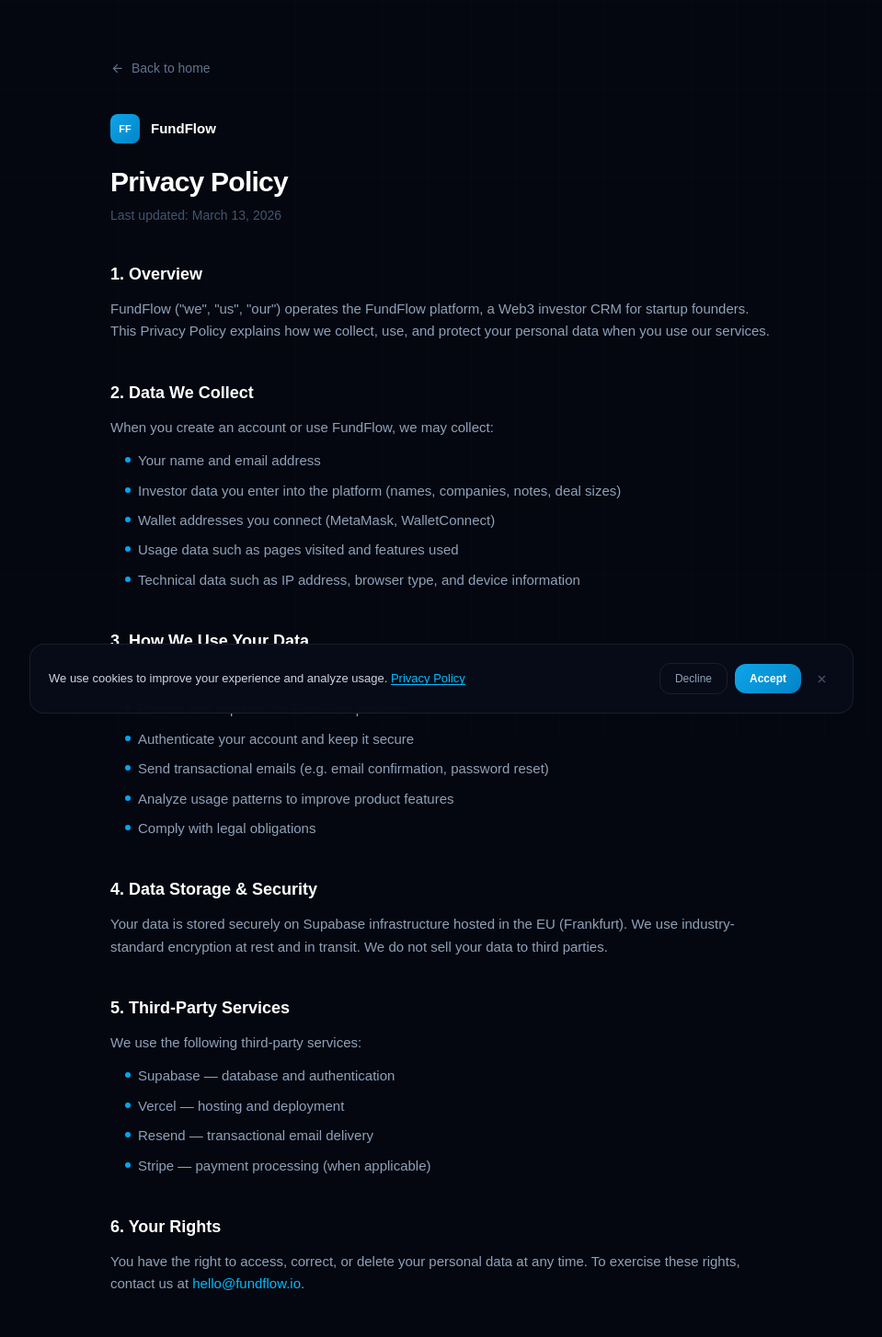
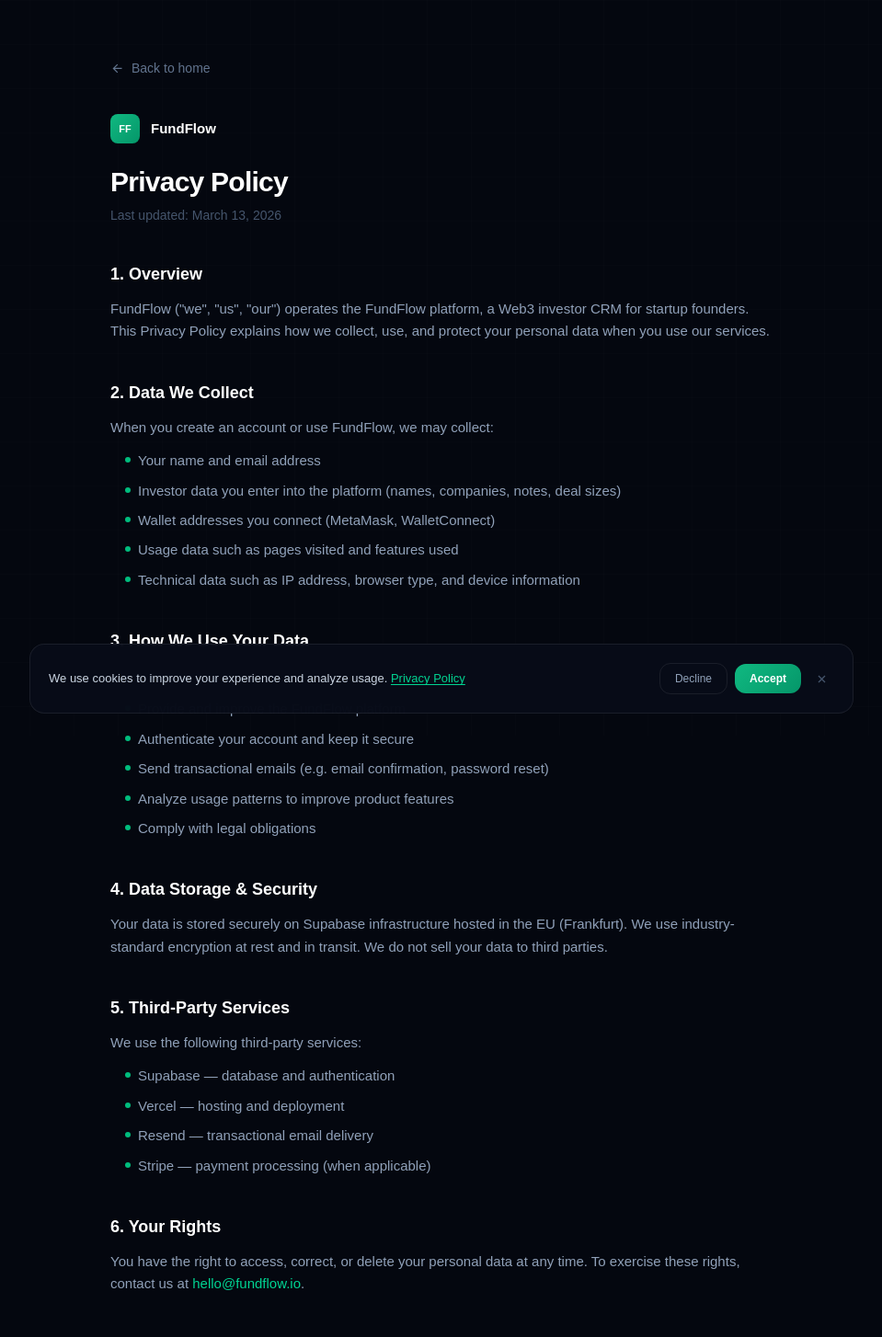
Before and after one commit to kurzmichael02-hue/fundflow, a Next.js app in the folder frontend/: page /privacy in a window 1280 px wide. Shown: the top 1454 px of the page at 92% size, without its empty margins (160-1119 px from the left). Built offline with nearby package versions, Linux system fonts and the light colour scheme.

Commit message:
feat: fix remaining sky blue instances

```diff
--- a/frontend/app/analytics/page.tsx
+++ b/frontend/app/analytics/page.tsx
@@ -90,7 +90,7 @@ export default function AnalyticsPage() {
   if (loading) return (
     <div className="min-h-screen bg-[#04070f] flex items-center justify-center">
       <div className="flex items-center gap-3 text-slate-500 text-sm">
-        <div className="w-4 h-4 rounded-full border-2 border-sky-500 border-t-transparent animate-spin" />
+        <div className="w-4 h-4 rounded-full border-2 border-emerald-500 border-t-transparent animate-spin" />
         Loading...
       </div>
     </div>
--- a/frontend/app/pipeline/page.tsx
+++ b/frontend/app/pipeline/page.tsx
@@ -42,7 +42,7 @@ export default function PipelinePage() {
   if (loading) return (
     <div className="min-h-screen bg-[#04070f] flex items-center justify-center">
       <div className="flex items-center gap-3 text-slate-500 text-sm">
-        <div className="w-4 h-4 rounded-full border-2 border-sky-500 border-t-transparent animate-spin" />
+        <div className="w-4 h-4 rounded-full border-2 border-emerald-500 border-t-transparent animate-spin" />
         Loading...
       </div>
     </div>
--- a/frontend/app/privacy/page.tsx
+++ b/frontend/app/privacy/page.tsx
@@ -15,7 +15,7 @@ export default function PrivacyPage() {
 
         <div className="flex items-center gap-3 mb-2">
           <div className="w-8 h-8 rounded-lg flex items-center justify-center text-[11px] font-black text-white"
-            style={{ background: "linear-gradient(135deg, #0ea5e9, #0284c7)" }}>FF</div>
+            style={{ background: "linear-gradient(135deg, #10b981, #059669)" }}>FF</div>
           <span className="text-[15px] font-bold text-white">FundFlow</span>
         </div>
 
@@ -35,7 +35,7 @@ export default function PrivacyPage() {
             <ul className="flex flex-col gap-2 pl-4">
               {["Your name and email address", "Investor data you enter into the platform (names, companies, notes, deal sizes)", "Wallet addresses you connect (MetaMask, WalletConnect)", "Usage data such as pages visited and features used", "Technical data such as IP address, browser type, and device information"].map(item => (
                 <li key={item} className="flex items-start gap-2">
-                  <span className="w-1.5 h-1.5 rounded-full bg-sky-500 mt-2 shrink-0" />
+                  <span className="w-1.5 h-1.5 rounded-full bg-emerald-500 mt-2 shrink-0" />
                   {item}
                 </li>
               ))}
@@ -48,7 +48,7 @@ export default function PrivacyPage() {
             <ul className="flex flex-col gap-2 pl-4">
               {["Provide and improve the FundFlow platform", "Authenticate your account and keep it secure", "Send transactional emails (e.g. email confirmation, password reset)", "Analyze usage patterns to improve product features", "Comply with legal obligations"].map(item => (
                 <li key={item} className="flex items-start gap-2">
-                  <span className="w-1.5 h-1.5 rounded-full bg-sky-500 mt-2 shrink-0" />
+                  <span className="w-1.5 h-1.5 rounded-full bg-emerald-500 mt-2 shrink-0" />
                   {item}
                 </li>
               ))}
@@ -66,7 +66,7 @@ export default function PrivacyPage() {
             <ul className="flex flex-col gap-2 pl-4">
               {["Supabase — database and authentication", "Vercel — hosting and deployment", "Resend — transactional email delivery", "Stripe — payment processing (when applicable)"].map(item => (
                 <li key={item} className="flex items-start gap-2">
-                  <span className="w-1.5 h-1.5 rounded-full bg-sky-500 mt-2 shrink-0" />
+                  <span className="w-1.5 h-1.5 rounded-full bg-emerald-500 mt-2 shrink-0" />
                   {item}
                 </li>
               ))}
@@ -75,7 +75,7 @@ export default function PrivacyPage() {
 
           <section>
             <h2 className="text-white font-semibold text-lg mb-3">6. Your Rights</h2>
-            <p>You have the right to access, correct, or delete your personal data at any time. To exercise these rights, contact us at <a href="mailto:hello@fundflow.io" className="text-sky-400 hover:text-sky-300 transition-colors">hello@fundflow.io</a>.</p>
+            <p>You have the right to access, correct, or delete your personal data at any time. To exercise these rights, contact us at <a href="mailto:hello@fundflow.io" className="text-emerald-400 hover:text-emerald-300 transition-colors">hello@fundflow.io</a>.</p>
           </section>
 
           <section>
@@ -90,7 +90,7 @@ export default function PrivacyPage() {
 
           <section>
             <h2 className="text-white font-semibold text-lg mb-3">9. Contact</h2>
-            <p>For any privacy-related questions, contact us at <a href="mailto:hello@fundflow.io" className="text-sky-400 hover:text-sky-300 transition-colors">hello@fundflow.io</a>.</p>
+            <p>For any privacy-related questions, contact us at <a href="mailto:hello@fundflow.io" className="text-emerald-400 hover:text-emerald-300 transition-colors">hello@fundflow.io</a>.</p>
           </section>
 
         </div>
--- a/frontend/app/terms/page.tsx
+++ b/frontend/app/terms/page.tsx
@@ -15,7 +15,7 @@ export default function TermsPage() {
 
         <div className="flex items-center gap-3 mb-2">
           <div className="w-8 h-8 rounded-lg flex items-center justify-center text-[11px] font-black text-white"
-            style={{ background: "linear-gradient(135deg, #0ea5e9, #0284c7)" }}>FF</div>
+            style={{ background: "linear-gradient(135deg, #10b981, #059669)" }}>FF</div>
           <span className="text-[15px] font-bold text-white">FundFlow</span>
         </div>
 
@@ -51,7 +51,7 @@ export default function TermsPage() {
                 "Use the platform to spam or harass investors or founders",
               ].map(item => (
                 <li key={item} className="flex items-start gap-2">
-                  <span className="w-1.5 h-1.5 rounded-full bg-sky-500 mt-2 shrink-0" />
+                  <span className="w-1.5 h-1.5 rounded-full bg-emerald-500 mt-2 shrink-0" />
                   {item}
                 </li>
               ))}
@@ -90,7 +90,7 @@ export default function TermsPage() {
 
           <section>
             <h2 className="text-white font-semibold text-lg mb-3">11. Contact</h2>
-            <p>For any questions about these terms, contact us at <a href="mailto:hello@fundflow.io" className="text-sky-400 hover:text-sky-300 transition-colors">hello@fundflow.io</a>.</p>
+            <p>For any questions about these terms, contact us at <a href="mailto:hello@fundflow.io" className="text-emerald-400 hover:text-emerald-300 transition-colors">hello@fundflow.io</a>.</p>
           </section>
 
         </div>
--- a/frontend/components/CookieBanner.tsx
+++ b/frontend/components/CookieBanner.tsx
@@ -30,7 +30,7 @@ export default function CookieBanner() {
         <div className="flex-1 min-w-0">
           <p className="text-[13px] text-slate-300 leading-relaxed">
             We use cookies to improve your experience and analyze usage.{" "}
-            <Link href="/privacy" className="text-sky-400 hover:text-sky-300 transition-colors underline-offset-2 underline">
+            <Link href="/privacy" className="text-emerald-400 hover:text-emerald-300 transition-colors underline-offset-2 underline">
               Privacy Policy
             </Link>
           </p>
@@ -42,7 +42,7 @@ export default function CookieBanner() {
           </button>
           <button onClick={accept}
             className="px-4 py-2 rounded-xl text-xs font-semibold text-white cursor-pointer border-0 transition-all"
-            style={{ background: "linear-gradient(135deg, #0ea5e9, #0284c7)" }}>
+            style={{ background: "linear-gradient(135deg, #10b981, #059669)" }}>
             Accept
           </button>
           <button onClick={decline}
```
Also changed, not shown: frontend/app/profile/page.tsx (+7 -7 lines).
